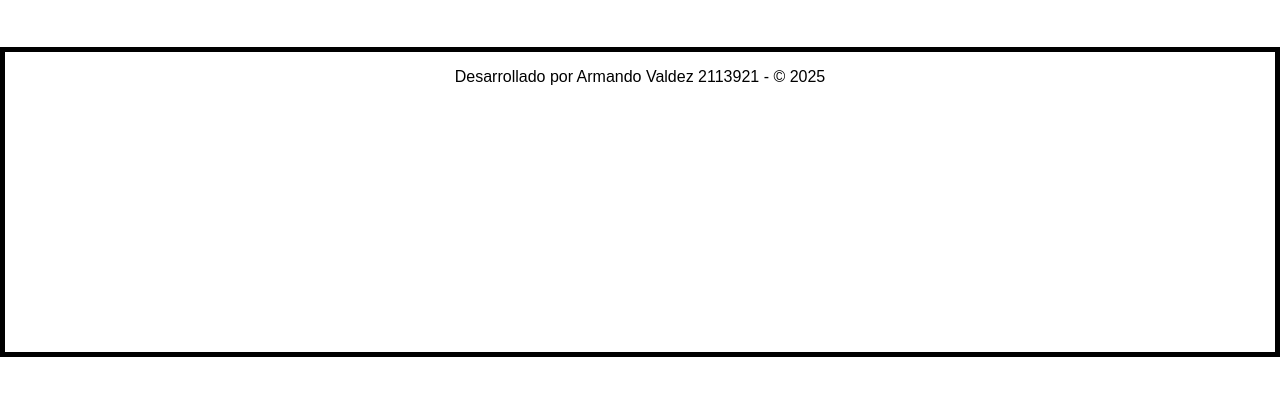
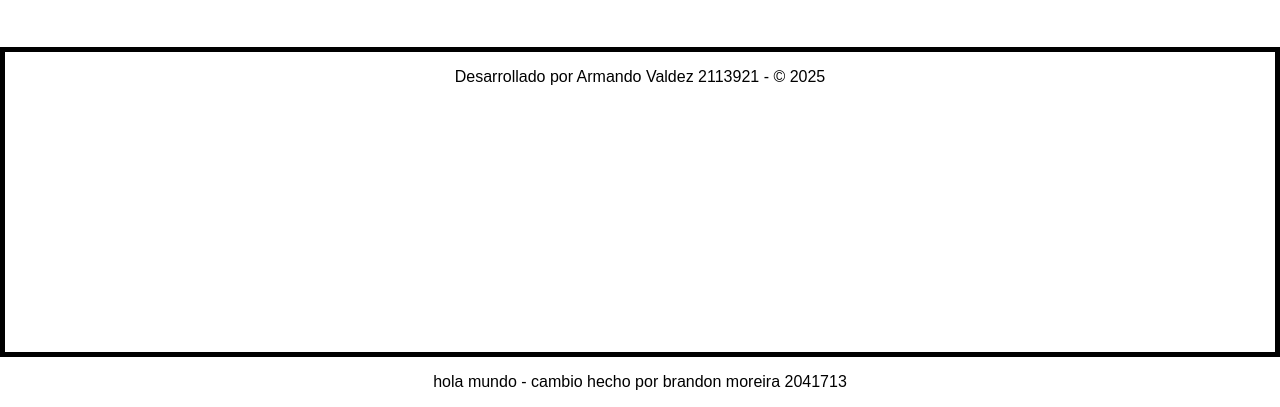
Before and after one commit to Mando2426/Laboratorio6web, a plain HTML site: page index.html in a window 1280 px wide. Shown: the part 460-867 px from the top of the page. Before the commit the page ends 817 px from the top, so only its background shows below. Drawn offline with Linux system fonts and the light colour scheme.

Commit message:
se agrego texto: hola mundo en index.html y se ingreso el archivo de texto con mis datos

```diff
--- a/index.html
+++ b/index.html
@@ -53,5 +53,7 @@
     <div class="credits">
         <p>Desarrollado por Armando Valdez 2113921 - &copy; 2025</p>
     </div>
+
+    <p>hola mundo - cambio hecho por brandon moreira 2041713</p>
 </body>
 </html>
```
Also changed, not shown: BRANDON ALBERTO MOREIRA DELGADO.txt (added).
